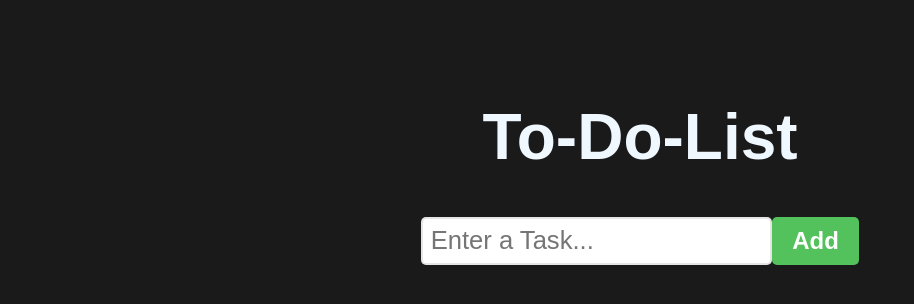
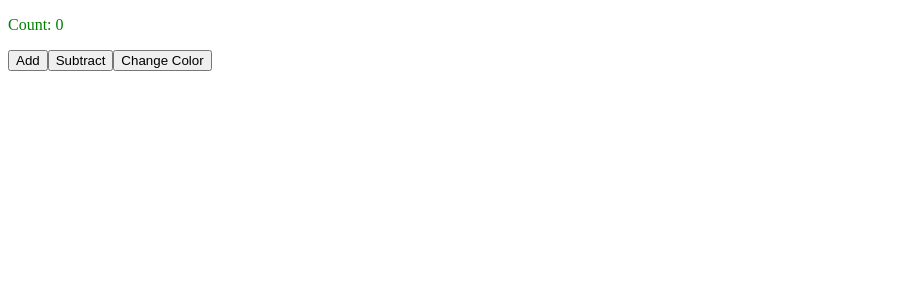
Before and after one commit to harshitxarc/fullstack-tut, a React (Vite) app: page / in a window 1280 px wide. Shown: the top 304 px of the page, without its empty margins (0-914 px from the left). Built offline with nearby package versions, Linux system fonts and the light colour scheme.

Commit message:
Building Hooks for count

```diff
--- a/src/App.jsx
+++ b/src/App.jsx
@@ -6,13 +6,14 @@
 // import ColorPicker from './ColorPickerApp/ColorPicker.jsx';
 // import Object from './UpdateStateProblem/Object.jsx';
 // import Array from './UpdateStateProblem/Array.jsx';
+// import ToDoList from './ToDoListApp/ToDoList.jsx';
 
-import ToDoList from './ToDoListApp/ToDoList.jsx';
+import UseEffectTut from './UseEffectProblem/UseEffectTut.jsx';
 
 function App() {
   return(
   <>
-  <ToDoList />
+  <UseEffectTut />
   </>
   );
 }
--- /dev/null
+++ b/src/UseEffectProblem/UseEffectTut.jsx
@@ -0,0 +1,41 @@
+// useEffect is a React hook that allows you to perform side effects in function components. It can be used for tasks like data fetching, subscriptions, or manually changing the DOM. The hook runs after the component renders and can be configured to run only when certain dependencies change.
+
+// useEffect(() => {})                  // Runs after every re-render
+// useEffect(() => {}, [])              // Runs only on mount (once after the initial render)
+// useEffect(() => {}, [value])         // Runs on mount + whenever value changes
+
+
+
+import React, {useState, useEffect} from 'react';
+
+function UseEffectTut(){
+    const [count, setCount] = useState(0);
+    const [color, setColor] = useState("green");
+
+    useEffect(() => {
+        document.title = `Count: ${count} ${color}`;
+    }, [count, color]);
+
+    function addCount(){
+        setCount(c => c+1);
+    }
+
+    function subtractCount(){
+        setCount(c => c-1);
+    }
+
+    function changeColor(){
+        setColor(c => c === "green" ? "red" : "green");
+    }
+
+    return(
+        <div>
+            <p style={{color: color}}>Count: {count}</p>
+            <button onClick={addCount}>Add</button>
+            <button onClick={subtractCount}>Subtract</button>
+            <button onClick={changeColor}>Change Color</button>
+        </div>
+    );
+}
+
+export default UseEffectTut;
```
Also changed, not shown: src/EventListener/Button.jsx (renamed from src/Button.jsx), src/EventListener/ProfilePicture.jsx (renamed from src/ProfilePicture.jsx), src/UseStateProblem/Components.jsx (renamed from src/Components.jsx), src/UseStateProblem/Counter.jsx (renamed from src/Counter.jsx), src/UseStateProblem/MyComponent.jsx (renamed from src/MyComponent.jsx).
